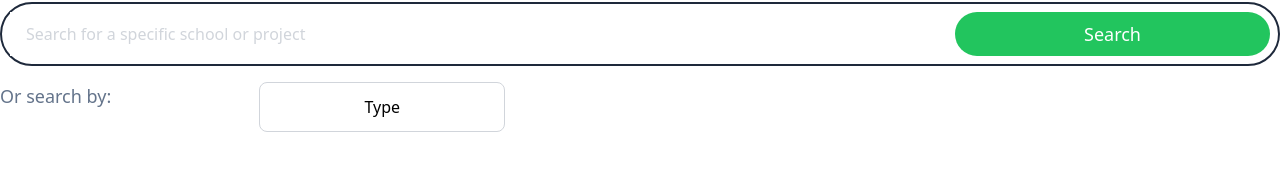
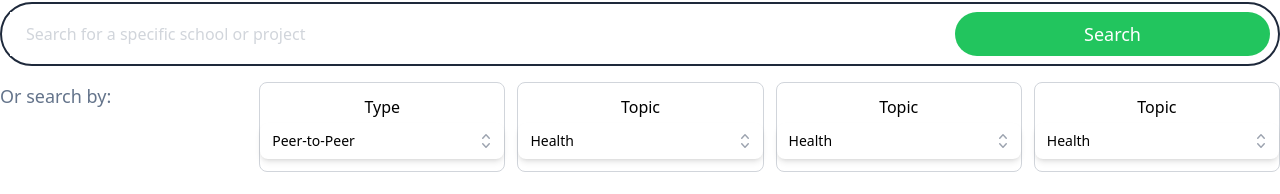
Before and after one commit to PhilaniNcube/toolkit, a Next.js app: page / in a window 1280 px wide. Shown: the part 487-681 px from the top of the page. Built offline with nearby package versions, Linux system fonts and the light colour scheme; grey boxes are pictures that could not be loaded.

Commit message:
dropdowns

```diff
--- a/app/DropDowns.tsx
+++ b/app/DropDowns.tsx
@@ -1,4 +1,7 @@
 "use client"
+
+import TypeDropdown from "./TypeDropdown";
+import TopicDropdown from "./TopicDropdown";
 
 
 
@@ -31,9 +34,21 @@ const DropDowns = () => {
           <h3 className="text-lg text-slate-500 font-medium">Or search by:</h3>
         </div>
         <div className="col-span-1  w-full lg:col-span-4 grid grid-cols-1 md:grid-cols-2 lg:grid-cols-4 gap-3">
-          <div className="w-full rounded-lg border border-gray-300 py-3">
+          <div className="w-full rounded-lg border border-gray-300 py-3 relative isolate">
             <h3 className="text-center">Type</h3>
-
+             <TypeDropdown />
+          </div>
+          <div className="w-full rounded-lg border border-gray-300 py-3 relative isolate">
+            <h3 className="text-center">Topic</h3>
+             <TopicDropdown />
+          </div>
+          <div className="w-full rounded-lg border border-gray-300 py-3 relative isolate">
+            <h3 className="text-center">Topic</h3>
+             <TopicDropdown />
+          </div>
+          <div className="w-full rounded-lg border border-gray-300 py-3 relative isolate">
+            <h3 className="text-center">Topic</h3>
+             <TopicDropdown />
           </div>
         </div>
       </div>
--- /dev/null
+++ b/app/TopicDropdown.tsx
@@ -0,0 +1,66 @@
+"use client";
+
+import { Fragment, useState } from "react";
+import { Listbox, Transition } from "@headlessui/react";
+import { CheckIcon, ChevronUpDownIcon } from "@heroicons/react/20/solid";
+
+const topics = ["Health", "Education", "Safety"];
+
+export default function Example() {
+  const [selected, setSelected] = useState(topics[0]);
+
+  return (
+    <div className="">
+      <Listbox value={selected} onChange={setSelected}>
+        <div className="relative mt-1">
+          <Listbox.Button className="relative w-full cursor-default rounded-lg bg-white py-2 pl-3 pr-10 text-left shadow-md focus:outline-none focus-visible:border-indigo-500 focus-visible:ring-2 focus-visible:ring-white focus-visible:ring-opacity-75 focus-visible:ring-offset-2 focus-visible:ring-offset-orange-300 sm:text-sm">
+            <span className="block truncate">{selected}</span>
+            <span className="pointer-events-none absolute inset-y-0 right-0 flex items-center pr-2">
+              <ChevronUpDownIcon
+                className="h-5 w-5 text-gray-400"
+                aria-hidden="true"
+              />
+            </span>
+          </Listbox.Button>
+          <Transition
+            as={Fragment}
+            leave="transition ease-in duration-100"
+            leaveFrom="opacity-100"
+            leaveTo="opacity-0"
+          >
+            <Listbox.Options className="absolute mt-1 max-h-60 w-full overflow-auto rounded-md bg-white py-1 text-base shadow-lg ring-1 ring-black ring-opacity-5 focus:outline-none sm:text-sm">
+              {topics.map((topic, topicIdx) => (
+                <Listbox.Option
+                  key={topicIdx}
+                  className={({ active }) =>
+                    `relative cursor-default select-none py-2 pl-10 pr-4 ${
+                      active ? "bg-amber-100 text-amber-900" : "text-gray-900"
+                    }`
+                  }
+                  value={topic}
+                >
+                  {({ selected }) => (
+                    <>
+                      <span
+                        className={`block truncate ${
+                          selected ? "font-medium" : "font-normal"
+                        }`}
+                      >
+                        {topic}
+                      </span>
+                      {selected ? (
+                        <span className="absolute inset-y-0 left-0 flex items-center pl-3 text-amber-600">
+                          <CheckIcon className="h-5 w-5" aria-hidden="true" />
+                        </span>
+                      ) : null}
+                    </>
+                  )}
+                </Listbox.Option>
+              ))}
+            </Listbox.Options>
+          </Transition>
+        </div>
+      </Listbox>
+    </div>
+  );
+}
--- /dev/null
+++ b/app/TypeDropdown.tsx
@@ -0,0 +1,67 @@
+"use client"
+
+import { Fragment, useState } from "react";
+import { Listbox, Transition } from "@headlessui/react";
+import { CheckIcon, ChevronUpDownIcon } from "@heroicons/react/20/solid";
+
+const types = ["Peer-to-Peer", "Small Group", "Mass Participation"];
+
+
+export default function Example() {
+  const [selected, setSelected] = useState(types[0]);
+
+  return (
+    <div className="">
+      <Listbox value={selected} onChange={setSelected}>
+        <div className="relative mt-1">
+          <Listbox.Button className="relative w-full cursor-default rounded-lg bg-white py-2 pl-3 pr-10 text-left shadow-md focus:outline-none focus-visible:border-indigo-500 focus-visible:ring-2 focus-visible:ring-white focus-visible:ring-opacity-75 focus-visible:ring-offset-2 focus-visible:ring-offset-orange-300 sm:text-sm">
+            <span className="block truncate">{selected}</span>
+            <span className="pointer-events-none absolute inset-y-0 right-0 flex items-center pr-2">
+              <ChevronUpDownIcon
+                className="h-5 w-5 text-gray-400"
+                aria-hidden="true"
+              />
+            </span>
+          </Listbox.Button>
+          <Transition
+            as={Fragment}
+            leave="transition ease-in duration-100"
+            leaveFrom="opacity-100"
+            leaveTo="opacity-0"
+          >
+            <Listbox.Options className="absolute mt-1 max-h-60 w-full overflow-auto rounded-md bg-white py-1 text-base shadow-lg ring-1 ring-black ring-opacity-5 focus:outline-none sm:text-sm">
+              {types.map((type, typeIdx) => (
+                <Listbox.Option
+                  key={typeIdx}
+                  className={({ active }) =>
+                    `relative cursor-default select-none py-2 pl-10 pr-4 ${
+                      active ? "bg-amber-100 text-amber-900" : "text-gray-900"
+                    }`
+                  }
+                  value={type}
+                >
+                  {({ selected }) => (
+                    <>
+                      <span
+                        className={`block truncate ${
+                          selected ? "font-medium" : "font-normal"
+                        }`}
+                      >
+                        {type}
+                      </span>
+                      {selected ? (
+                        <span className="absolute inset-y-0 left-0 flex items-center pl-3 text-amber-600">
+                          <CheckIcon className="h-5 w-5" aria-hidden="true" />
+                        </span>
+                      ) : null}
+                    </>
+                  )}
+                </Listbox.Option>
+              ))}
+            </Listbox.Options>
+          </Transition>
+        </div>
+      </Listbox>
+    </div>
+  );
+}
```
